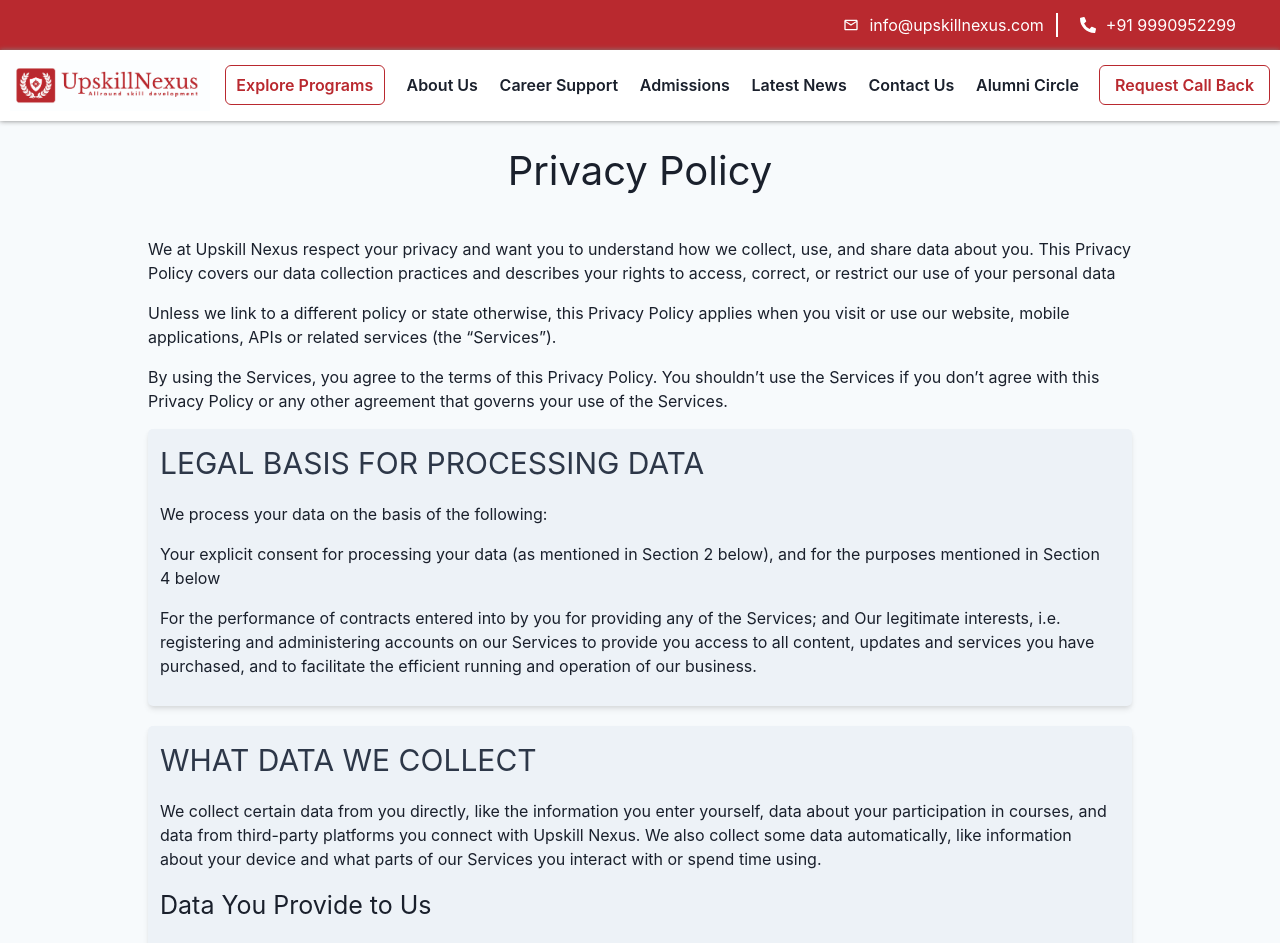
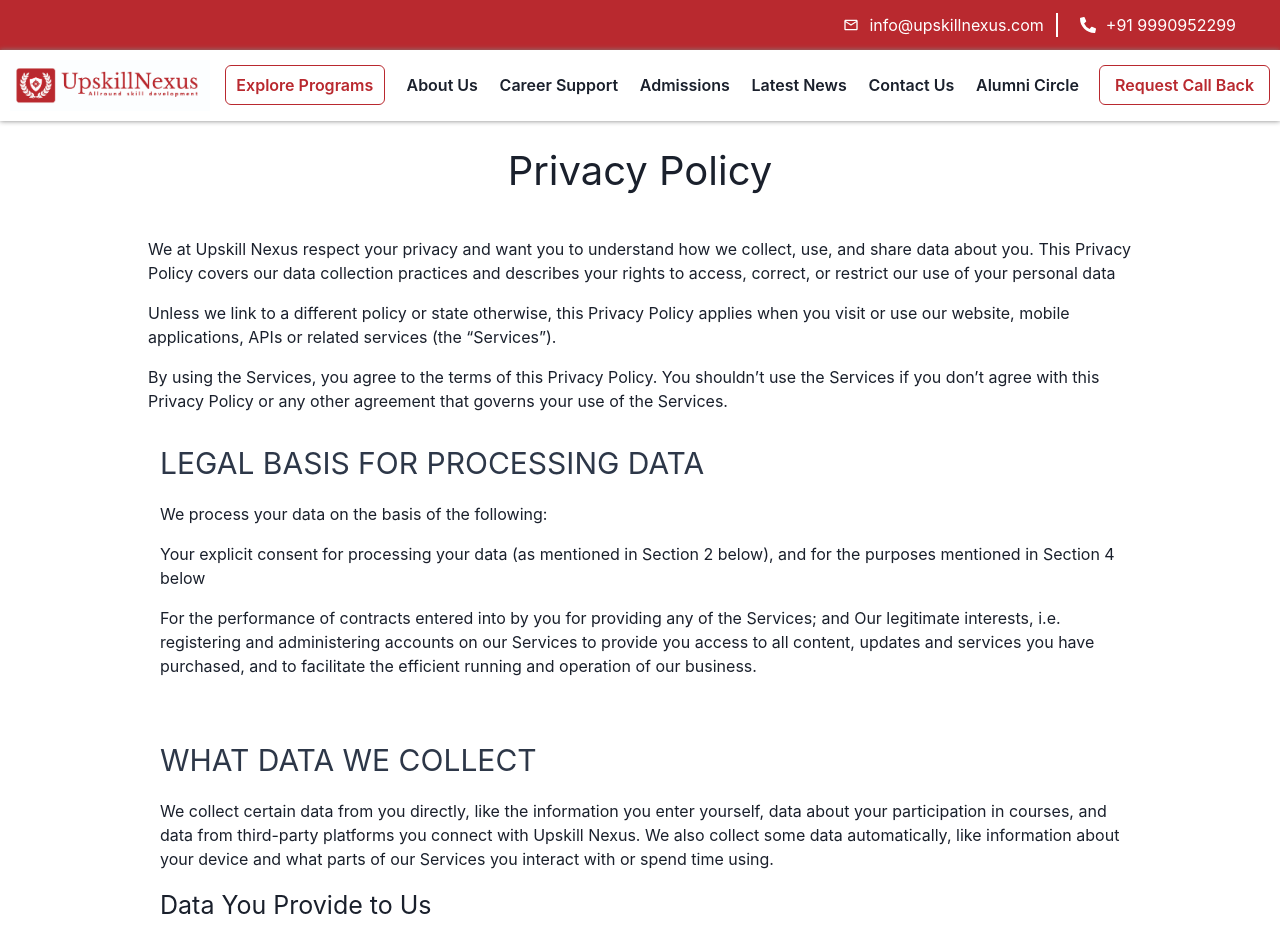
Before and after one commit to mr-ramzan01/great-learning, a React (Vite) app: page /privacy-policy in a window 1280 px wide. Shown: the top 943 px of the page. Built offline with nearby package versions, Linux system fonts and the light colour scheme; some icons are missing.

Commit message:
added remaining privacy policy

```diff
--- a/src/Pages/Policy/Privacy.jsx
+++ b/src/Pages/Policy/Privacy.jsx
@@ -392,17 +392,119 @@ const pData = [
         content: "Please note: even after your account is terminated, some or all of your data may still be visible to others, including without limitation any data that has been (a) copied, stored, or disseminated by other users (including in course comment); (b) shared or disseminated by you or others (including in your shared content); or (c) posted to a third-party platform. Even after your account is terminated, we retain your data for as long as we have a legitimate purpose to do so (and in accordance with applicable law), including to assist with legal obligations, resolve disputes, and enforce our agreements. We may retain and disclose such data pursuant to this Privacy Policy after your account has been terminated."
       },
       {
-        content: ""
+        heading: "Revocation of Consent"
+      },
+      {
+        content: "We recognise that the processing of your data may be based on your consent. In case you wish to withdraw such consent given to us for the processing of your data as identified in Section 3 above, please e-mail us at legal@Upskill Nexus.com. Please allow up to 30 days for a response. For your protection, we may require that the request be sent through the email address associated with your account, and may need to verify your identity before implementing your request."
+      },
+      {
+        content: "Further, please note that such revocation of consent shall be prospective in nature, and shall not affect the lawfulness of any data processed based on your consent given prior to revocation."
+      },
+      {
+        heading: "Complaints about our privacy policy or use of your data"
+      },
+      {
+        content: "While we take all measures to protect and secure your data, we understand that you may have grievances about our use of your data, or of our data protection measures. If you have any complaints of this nature, please feel free to contact us via our email address."
+      },
+      {
+        content: "In case you are not satisfied with our response, you can also reach out to the national data protection authorities in your region (provided you are in the EU). The list of national data protection authorities for EU member states may be accessed here."
+      },
+      {
+        content: "Please note that while we urge you to write to us for any grievances or with any complaints you may have, this does not preclude you from directly approaching the national data protection authorities mentioned above."
+      },
+      {
+        heading: "Children's Personal Information"
+      },
+      {
+        content: "Upskill Nexus does not knowingly collect any personal information from children under the age of 16. If you are under the age of 16, please do not submit any personal information through our Websites or Service(s). We encourage parents and legal guardians to monitor their children’s Internet usage and to help enforce this Policy by instructing their children never to provide personal information through our Service(s) or Websites without their permission. If you have reason to believe that a child under the age of 16 has provided personal information to us through our Websites or Service(s), please contact us and we will remove that information and terminate the child's account from our databases."
       },
     ],
+  },
+  {
+    h: "UPDATES & CONTACT INFO",
+    p: [
+      {
+        content: "When we make a material change to this policy, we’ll notify users via email, in-product notice, or another mechanism required by law. Changes become effective the day they’re posted. Please contact us via email with any questions, concerns, or disputes."
+      },
+      {
+        heading: "Modifications to This Privacy Policy"
+      },
+      {
+        content: "From time to time, we may update this Privacy Policy. If we make any material change to it, we will notify you via email, through a notification posted on the Services, or as required by applicable law. We will also include a summary of the key changes. Unless stated otherwise, modifications will become effective on the day they are posted."
+      },
+      {
+        content: "As permitted by applicable law, if you continue to use the Services after the effective date of any change, then your access and/or use will be deemed an acceptance of (and agreement to follow and be bound by) the revised Privacy Policy. The revised Privacy Policy supersedes all previous Privacy Policies."
+      },
+      {
+        heading: "Questions"
+      },
+      {
+        content: "Please feel free to contact our privacy team at our email address if you have any questions, concerns, or disputes regarding our Privacy Policy."
+      },
+    ]
+  },
+  {
+    h: "COOKIE POLICY",
+    p: [
+      {
+        content: "Upskill Nexus and our third-party partners, such as our advertising and analytics partners, (Google Adwords, Google Analytics, Google Drive, Facebook, Linkedin, Bing, Mailchimp, Zoho CRM, Zendesk, Getsitecontrol, Quora) use cookies and other tracking technologies (e.g., web beacons, device identifiers and pixels) to provide functionality and to recognize you across different Services and devices."
+      },
+      {
+        content: "You can choose to have your computer warn you each time a cookie is being sent, or you can choose to turn off all cookies. You do this through your browser settings. Since each browser is different, look at your browser's Help Menu to learn the correct way to modify your cookies."
+      },
+      {
+        content: "If you turn cookies off, some of the features that make your site experience more efficient may not function properly."
+      },
+    ]
+  },
+  {
+    h: "LINKS TO THIRD PARTY SITES",
+    p: [
+      {
+        content: "Our websites contain links to other websites that are not owned or controlled by Upskill Nexus. Please be aware that we are not responsible for the privacy practices of such other websites or third parties. We encourage you to be aware when you leave our Website and to read the privacy policies of each and every website that collects personal information."
+      },
+    ]
+  },
+  {
+    h: "PUBLIC FORUMS",
+    p: [
+      {
+        content: "Our Website offer publicly accessible blogs or community forums. You should be aware that any information you provide in these areas may be read, collected, and used by others who access them."
+      },
+      {
+        content: "Upskill Nexus may provide blogs, or community threads on the Company’s Website. Any personal information you choose to submit in such a forum may be read, collected, or used by others who visit these forums, and may be used to send you unsolicited messages. Upskill Nexus is not responsible for the personal information you choose to submit in these forums."
+      },
+      {
+        content: "Remember that when you share information publicly, it may be indexable by search engines."
+      },
+    ]
+  },
+  {
+    h: "SINGLE SIGN-ON & OTHER SOCIAL MEDIA FEATURES",
+    p: [
+      {
+        content: "Our Websites embed social media features, such as the Facebook “Like” button, the “Share” button. Where we have your consent, these features may collect your IP address, which page you are visiting on our Websites, and may set a cookie to enable the feature to function properly. Social media features and widgets are either hosted by a third party or hosted directly on our Websites. Your interactions with these features are governed by the privacy policy of the company providing them."
+      },
+      {
+        content: "You can log in to our Websites using sign-in services by Google. The services will authenticate your identity and provide you the option to share certain personal information with us such as your name and email address."
+      },
+    ]
+  },
+  {
+    h: "UPDATES & CONTACT INFO",
+    p: [
+      {
+        content: "From time to time, we may update this Policy. If we do, we’ll notify you by posting the policy on our site with a new effective date. If we make any material changes, we’ll take reasonable steps to notify you in advance of the planned change."
+      },
+    ]
   },
 ];
 
 const Privacy = () => {
   return (
-    <Flex py="5" bg="gray.50" flexDir={"column"} align="center">
+    <Flex py="5" flexDir={"column"} align="center">
       <Text fontSize={'40px'} textAlign={"center"}>Privacy Policy</Text>
-      <Box w={{ base: "90%", md: "80%" }} p="5">
+      <Box w={{ base: "100%", md: "80%" }} m="auto" p="5">
         <Text>
           We at Upskill Nexus respect your privacy and want you to understand
           how we collect, use, and share data about you. This Privacy Policy
@@ -420,27 +522,22 @@ const Privacy = () => {
           Policy or any other agreement that governs your use of the Services.
         </Text>
 
-        {/* <Heading size="lg">Information We Collect</Heading>
-        <Text>We may collect various types of information, including but not limited to:</Text> */}
-
         <Flex flexDir="column" gap="20px">
           {pData.map((ele, i) => (
             <Box
-              boxShadow={"md"}
               key={i}
-              bg="gray.100"
               p="3"
               borderRadius={"5px"}
             >
-              <Text fontSize="30px" color="gray.700">
+              <Text fontSize={{base: "22px", md: '30px'}} color="gray.700">
                 {ele.h}
               </Text>
               <Box>
                 {ele?.p.map((el, i) => (
                   <Box key={i}>
-
-                    <Text fontSize={'25px'} maxW="99%">{el?.heading}</Text>
-                    <Text maxW="99%">{el?.content}</Text>
+                    <Text fontSize={{base: "21px", md: '25px'}}>{el?.heading}</Text>
+                    <Text fontSize={{base: "19px", md: '20px'}}>{el?.heading2}</Text>
+                    <Text>{el?.content}</Text>
                   </Box>
                 ))}
               </Box>
```
